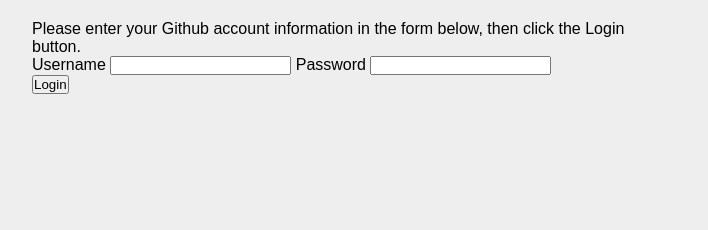
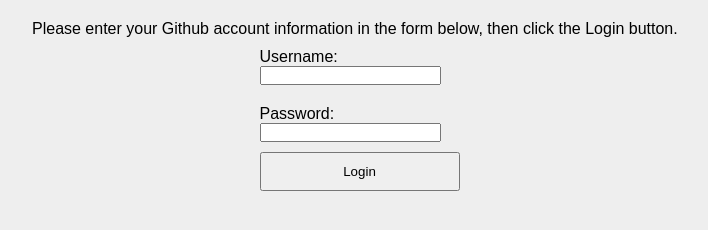
Before and after one commit to revmc/pullrequestmanager, a website with bundled scripts: page index.html in a window 1280 px wide. Shown: the whole page, without its empty margins (298-1006 px from the left). Built offline with nearby package versions, Linux system fonts and the light colour scheme; files whose address does not match are found by name.

Commit message:
Adding some styling for the login

```diff
--- a/app/styles/main.scss
+++ b/app/styles/main.scss
@@ -17,6 +17,20 @@
   font-family: Arial, Verdana, sans-serif;
   padding: 20px;
   background-color: #eeeeee;
+}
+
+#loginform {
+  width: 655px;
+  margin-left: auto;
+  margin-right: auto;
+}
+
+#usernameDiv, #passwordDiv, #loginbutton {
+  width: 200px;
+  margin-left: auto;
+  margin-right: auto;
+  display: block;
+  padding: 10px;
 }
 
 #repomanagerapp {
@@ -74,7 +88,3 @@
 	border-bottom: 1px dotted black;
 	height: 100px;
 }
-
-#loginform {
-	z-index: 2;
-}
--- a/index.html
+++ b/index.html
@@ -13,10 +13,14 @@
 
       <div id="loginform">
         <p>Please enter your Github account information in the form below, then click the Login button.</p>
-        <label for="name">Username</label>
-        <input type="text" name="username" id="username" class="text ui-widget-content ui-corner-all">
-        <label for="password">Password</label>
-        <input type="password" name="password" id="password" class="text ui-widget-content ui-corner-all"></br>
+        <div id="usernameDiv">
+          <label for="name">Username: </label>
+          <input type="text" name="username" id="username" class="text ui-widget-content ui-corner-all">
+        </div>
+        <div id="passwordDiv">
+          <label for="password">Password: </label>
+          <input type="password" name="password" id="password" class="text ui-widget-content ui-corner-all"></br>
+        </div>
         <button id="loginbutton">Login</button>
       </div>
 
```
Also changed, not shown: app/styles/main.css, 1 other file.
